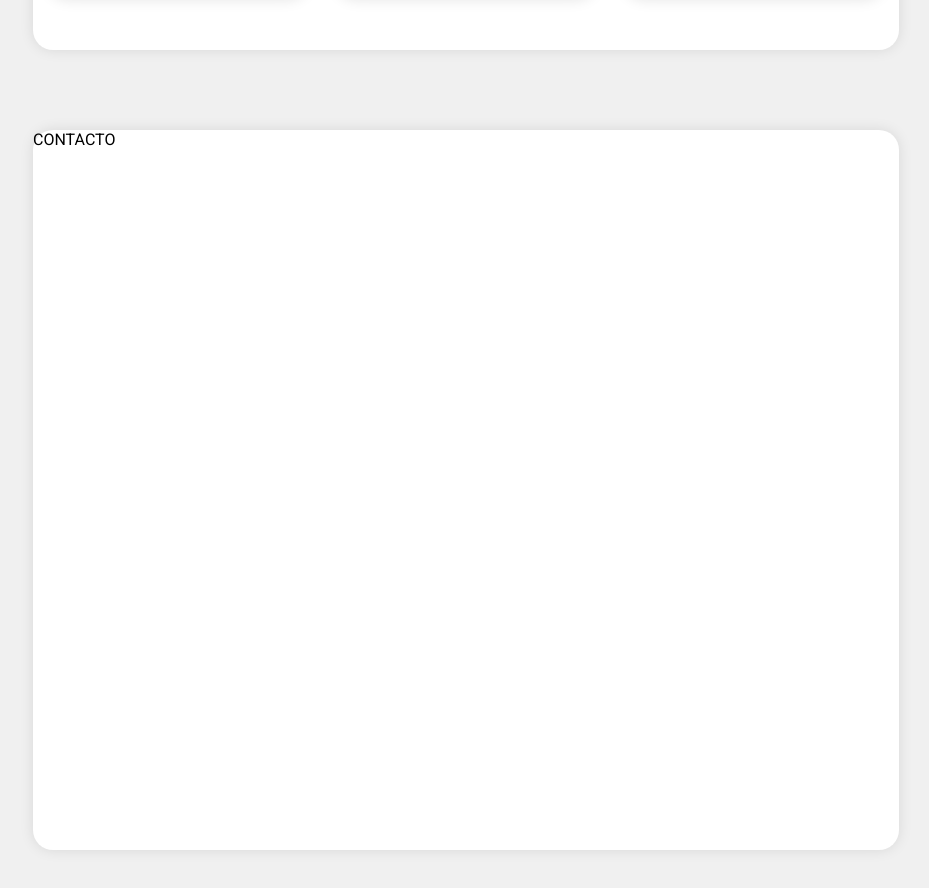
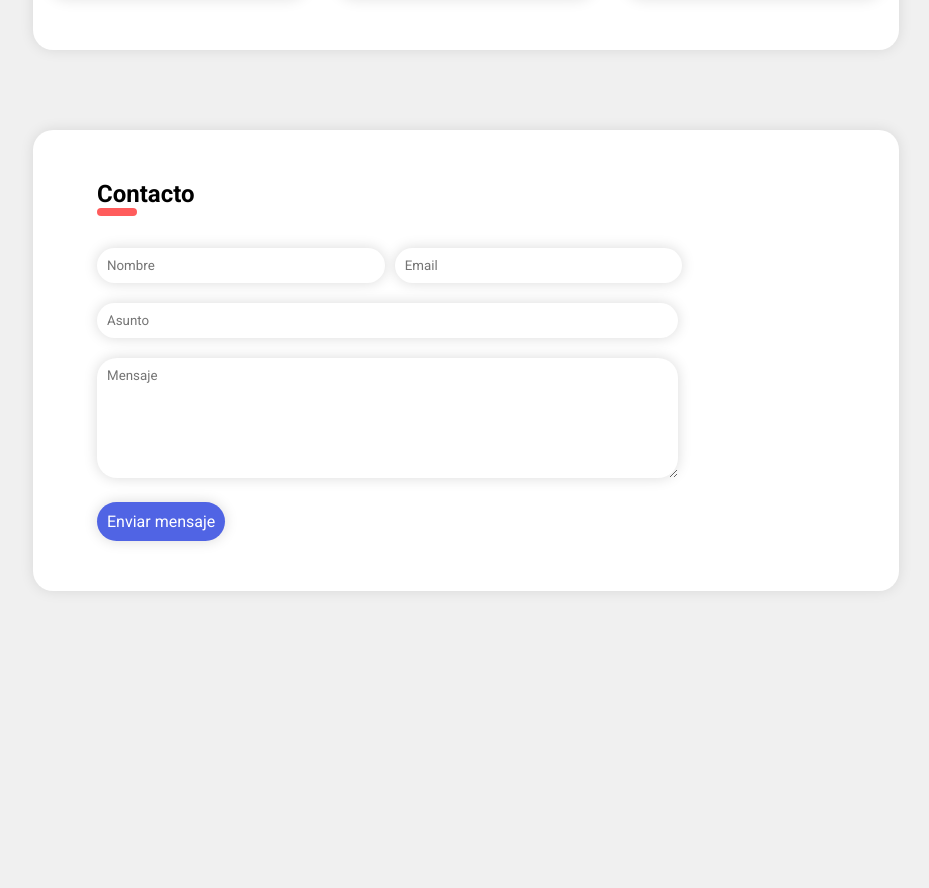
Before and after one commit to FakuOrtiz/portfolio, a React (Vite) app: page / in a window 1280 px wide. Shown: the part 1780-2668 px from the top of the page, without its empty margins (351-1280 px from the left). After the commit the page ends 2421 px from the top, so only its background shows below. Built offline with nearby package versions, Linux system fonts and the light colour scheme.

Commit message:
emailjs implemented

```diff
--- a/package.json
+++ b/package.json
@@ -9,6 +9,7 @@
     "preview": "vite preview"
   },
   "dependencies": {
+    "@emailjs/browser": "^3.6.2",
     "react": "^18.2.0",
     "react-dom": "^18.2.0",
     "react-router-dom": "^5.2.0"
--- a/src/components/contactCard/Contact.jsx
+++ b/src/components/contactCard/Contact.jsx
@@ -1,11 +1,74 @@
 import React from "react";
 import styles from "./Contact.module.css";
+import emailjs from "@emailjs/browser";
 
 const Contact = () => {
+  let sendEmail = (e) => {
+    e.preventDefault();
+    console.log(e);
+    emailjs
+      .sendForm(
+        "service_d4x12eo",
+        "template_mckex7b",
+        e.target,
+        "jlpUDMUtzoyT7j6o4"
+      )
+      .then(
+        (result) => {
+          console.log(result.text);
+        },
+        (error) => {
+          console.log(error.text);
+        }
+      );
+    e.target.reset();
+  };
+
   return (
     <div id="seccion5" className={styles.containerCard}>
       <div className={styles.card}>
-        CONTACTO
+        <div className={styles.containerAll}>
+          <div className={styles.titleContainer}>
+            <h2>Contacto</h2>
+            <div className={styles.line}></div>
+          </div>
+          <div>
+            <form onSubmit={(e) => sendEmail(e)}>
+              <div className={styles.containerNameMail}>
+                <input
+                  type="text"
+                  name="name"
+                  placeholder="Nombre"
+                  className={styles.inputDoble}
+                />
+                <input
+                  type="email"
+                  name="email"
+                  placeholder="Email"
+                  className={styles.inputDoble}
+                />
+              </div>
+              <div>
+                <input
+                  type="text"
+                  name="subject"
+                  placeholder="Asunto"
+                  className={styles.input}
+                />
+              </div>
+              <div>
+                <textarea name="message" placeholder="Mensaje"></textarea>
+              </div>
+              <div>
+                <input
+                  type="submit"
+                  value="Enviar mensaje"
+                  className={styles.submit}
+                />
+              </div>
+            </form>
+          </div>
+        </div>
       </div>
     </div>
   );
--- a/src/components/contactCard/Contact.module.css
+++ b/src/components/contactCard/Contact.module.css
@@ -14,6 +14,91 @@
   margin-right: 30px;
   display: flex;
   flex-direction: column;
-  height: 90vh;
   width: 70vw;
 }
+
+.containerAll {
+  height: 100%;
+  display: flex;
+  justify-content: center;
+  flex-direction: column;
+  margin: 50px 0;
+}
+
+.line {
+  width: 40px;
+  height: 8px;
+  background-color: #ff5c5c;
+  border-radius: 20px;
+}
+
+.titleContainer {
+  margin-left: 4rem;
+}
+
+form {
+  display: flex;
+  flex-direction: column;
+  gap: 20px;
+  margin-top: 2rem;
+  margin-left: 4rem;
+}
+
+.containerNameMail {
+  display: flex;
+  width: 73%;
+  gap: 10px;
+  justify-content: space-between;
+}
+
+.inputDoble {
+  width: 50%;
+  border-radius: 20px;
+  padding: 10px;
+  outline: none;
+  border: none;
+  box-shadow: 0px 0px 14px 0px rgba(0, 0, 0, 0.15);
+  -webkit-box-shadow: 0px 0px 14px 0px rgba(0, 0, 0, 0.15);
+  -moz-box-shadow: 0px 0px 14px 0px rgba(0, 0, 0, 0.15);
+}
+
+.input {
+  width: 70%;
+  border-radius: 20px;
+  padding: 10px;
+  outline: none;
+  border: none;
+  box-shadow: 0px 0px 14px 0px rgba(0, 0, 0, 0.15);
+  -webkit-box-shadow: 0px 0px 14px 0px rgba(0, 0, 0, 0.15);
+  -moz-box-shadow: 0px 0px 14px 0px rgba(0, 0, 0, 0.15);
+}
+
+textarea {
+  resize: vertical;
+  width: 70%;
+  border-radius: 20px;
+  padding: 10px;
+  outline: none;
+  min-height: 100px;
+  border: none;
+  box-shadow: 0px 0px 14px 0px rgba(0, 0, 0, 0.15);
+  -webkit-box-shadow: 0px 0px 14px 0px rgba(0, 0, 0, 0.15);
+  -moz-box-shadow: 0px 0px 14px 0px rgba(0, 0, 0, 0.15);
+}
+
+.submit {
+  padding: 10px;
+  border-radius: 20px;
+  border: none;
+  cursor: pointer;
+  background-color: #5064e4;
+  color: white;
+  font-size: 16px;
+  box-shadow: 0px 0px 14px 0px rgba(0, 0, 0, 0.15);
+  -webkit-box-shadow: 0px 0px 14px 0px rgba(0, 0, 0, 0.15);
+  -moz-box-shadow: 0px 0px 14px 0px rgba(0, 0, 0, 0.15);
+}
+
+.submit:hover {
+  background-color: #ff5c5c;
+}
```
Also changed, not shown: 1 other file (tests, documents, lock files or other folders).
